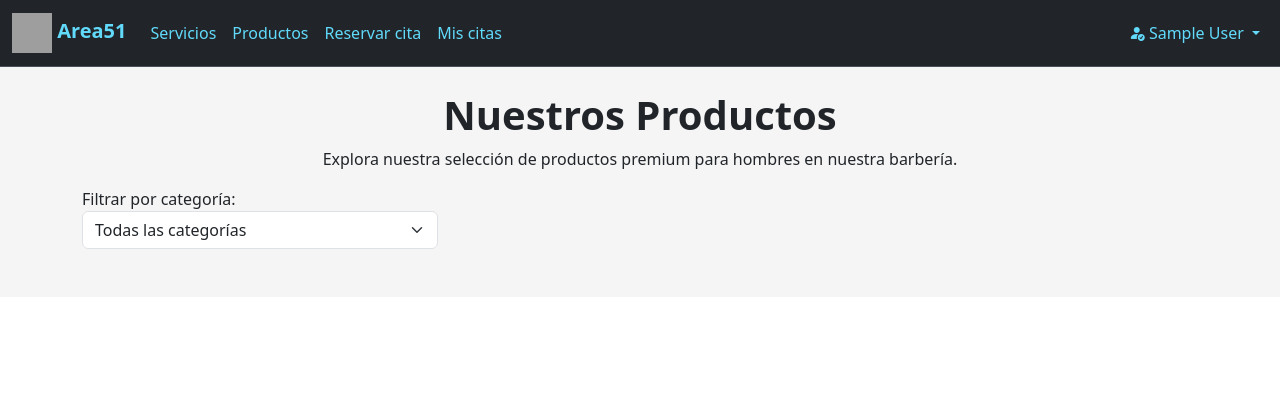
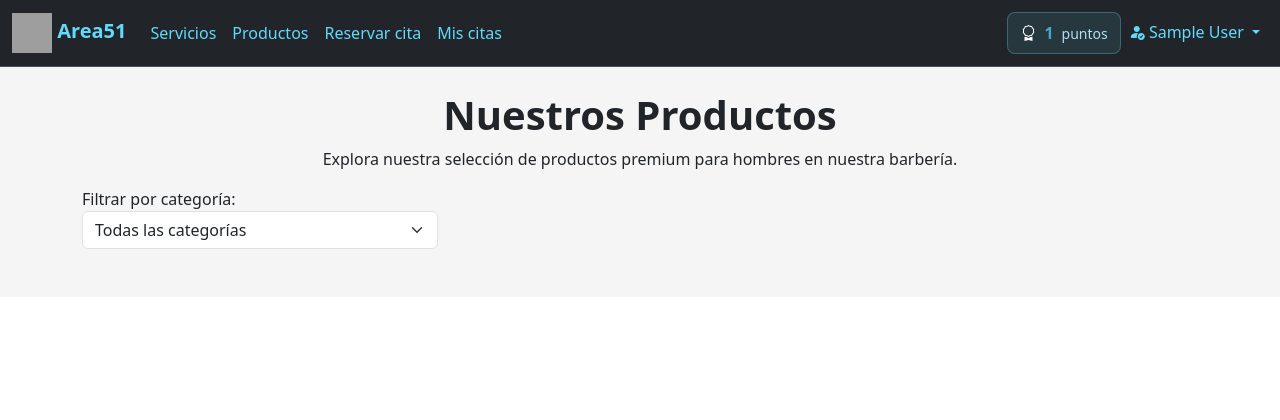
Before and after one commit to 21juanmendez/www.sistemadebarberia.com, a PHP site: page /productos.php in a window 1280 px wide. Shown: the top 420 px of the page. Run offline with PHP 8.4, Linux system fonts and the light colour scheme; the visitor is signed in with stand-in values (Sample User, id 1); data that the repository does not hold is empty; some libraries are stand-ins or nearby versions; grey boxes are pictures that could not be loaded.

Commit message:
Agregar puntos a pagina de inicio

```diff
--- a/layout/parte1.php
+++ b/layout/parte1.php
@@ -28,6 +28,32 @@ session_start();
     <script src="https://cdn.jsdelivr.net/npm/sweetalert2@11"></script>
     <!-- AOS CSS -->
     <link href="https://unpkg.com/aos@2.3.1/dist/aos.css" rel="stylesheet">
+
+    <style>
+        .points-display {
+            background: rgba(97, 218, 251, 0.1);
+            /* Un tono suave del azul principal */
+            border: 1px solid rgba(97, 218, 251, 0.3);
+            /* Bordes en el mismo azul */
+            border-radius: 8px;
+            padding: 8px 12px;
+            display: flex;
+            align-items: center;
+            gap: 8px;
+        }
+
+        .points-number {
+            color: #48a7c7;
+            /* Un azul más oscuro, pero acorde al tema */
+            font-weight: 600;
+        }
+
+        .points-text {
+            color: #b0dff5;
+            /* Un azul claro para buena visibilidad */
+            font-size: 0.875rem;
+        }
+    </style>
 </head>
 
 <body>
@@ -54,10 +80,10 @@ session_start();
                         </a>
                     </li>
                     <li class="nav-item">
-                            <a href="registrar_cita.php" class="nav-link">
-                                Reservar cita
-                            </a>
-                        </li>
+                        <a href="registrar_cita.php" class="nav-link">
+                            Reservar cita
+                        </a>
+                    </li>
                     <?php if (isset($_SESSION['cliente']) || isset($_SESSION['admin'])) { ?>
                         <li class="nav-item">
                             <a href="seguimiento.php" class="nav-link">
@@ -68,6 +94,13 @@ session_start();
                 </ul>
 
                 <ul class="navbar-nav">
+                <?php if (isset($_SESSION['cliente'])) { ?>
+                    <div class="points-display">
+                        <i class="bi bi-award text-white"></i>
+                        <span class="points-number" id="userPoints"><?php echo $_SESSION['puntos'] ?></span>
+                        <span class="points-text">puntos</span>
+                    </div>
+                    <?php } ?>
                     <li class="nav-item dropdown">
                         <?php include('views/login/mensaje.php'); ?>
                         <?php if (isset($_SESSION['cliente'])) { ?>
```
Also changed, not shown: app/controllers/login/controller_login.php (+44 -23 lines).
